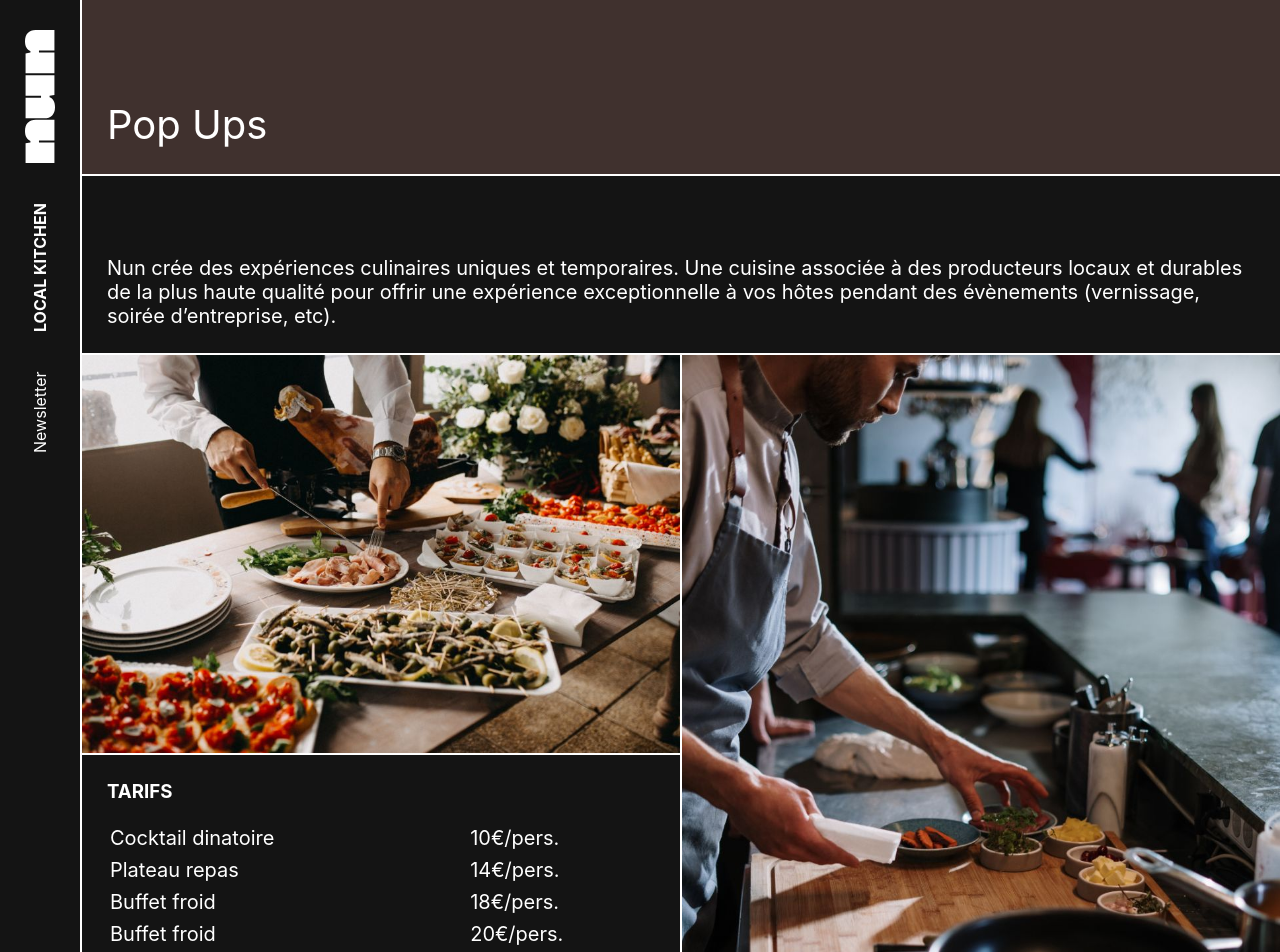
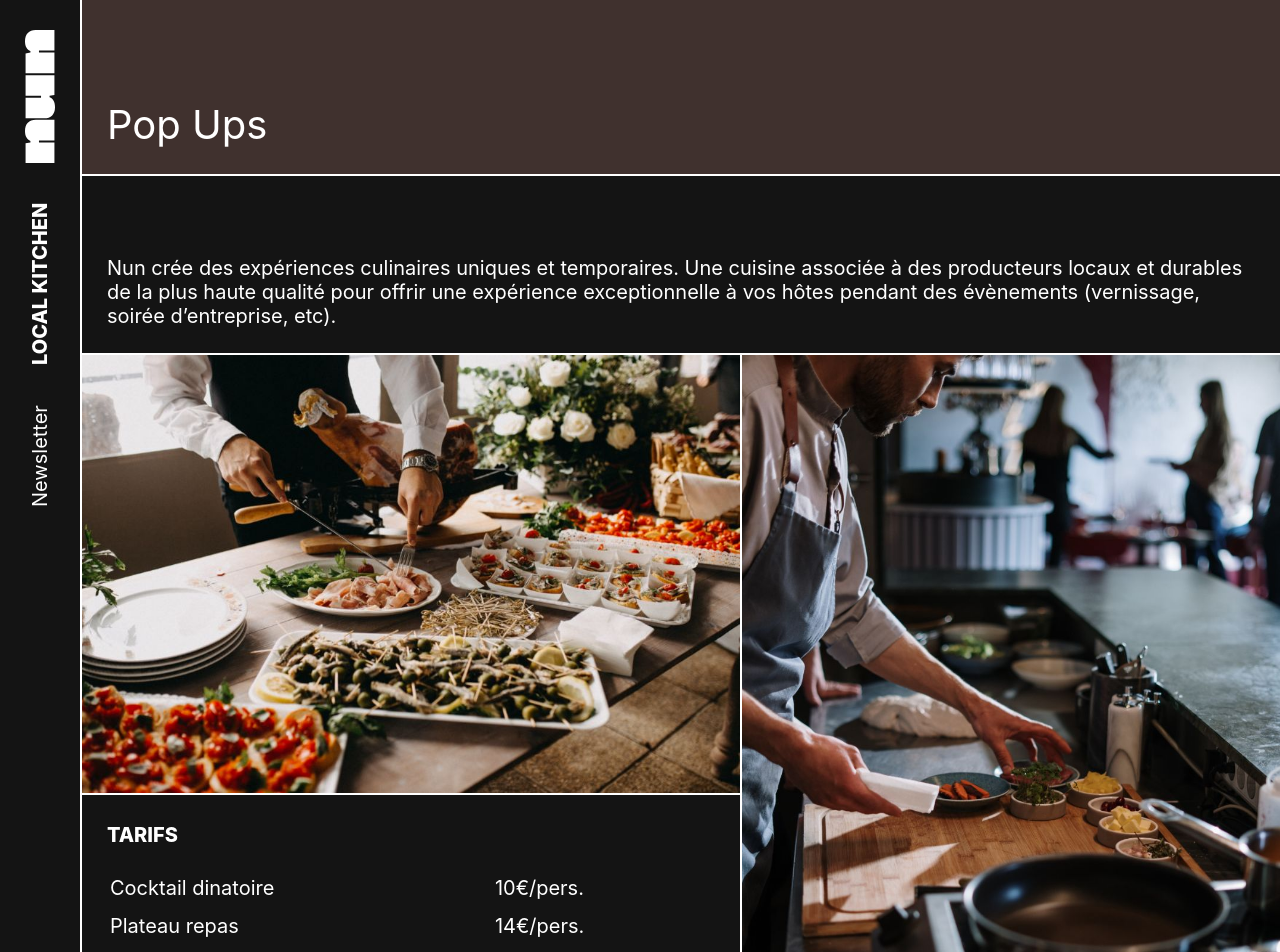
Before and after one commit to corentincaton/nun, a React (Create React App) app: page /pop-ups in a window 1280 px wide. Shown: the top 952 px of the page. Built offline with nearby package versions, Linux system fonts and the light colour scheme.

Commit message:
Lil cleanup

```diff
--- a/src/Components/About.js
+++ b/src/Components/About.js
@@ -1,7 +1,6 @@
 function About() {
     return (
         <div className="About">
-            <p>About page</p>
         </div>
     );
 }
--- a/src/Components/ItemsRow.js
+++ b/src/Components/ItemsRow.js
@@ -1,11 +1,14 @@
 import {Link} from "react-router-dom";
 
 const ItemsRow = ({row, items}) => {
+
+    let borderWidth = "2px";
+
     return (
         <div className={"row row-" + row}>
             {items.map((item) => (
-                <Link to={"/" + item.link} className={"row-item row-item-" + item.id} key={item.id} style={{width: "calc(" + item.width + " - 2px)"}}>
-                    <div className="row-item-container">{item.name}</div><span className="row-item-border"></span>
+                <Link to={"/" + item.link} className={"row-item row-item-" + item.id} key={item.id} style={{width: "calc(" + item.width + " - " + borderWidth + ")"}}>
+                    <p>{item.name}</p><span className="row-item-border"></span>
                 </Link>
             ))}
         </div>
--- a/src/Components/Menu.js
+++ b/src/Components/Menu.js
@@ -1,33 +1,35 @@
 import { useState } from "react";
 import Header from "./Header";
-import Paragraph from "./Paragraph";
 import ImageContainer from "./ImageContainer";
 import image from "../Assets/Images/06.jpg";
-
-
 
 function Menu() {
 
     const [header, setHeader] = useState({text: "Le menu du mois", color: "#40312E"});
     const [text, setText] = useState("Les huîtres aux poivrons");
-    const [ingredientListHeader, setIngredientListHeader] = useState("Tarifs");
+    const [youtubeLink, setYoutubeLink] = useState("https://www.youtube.com/embed/ereeLT4eD0U");
+    const [ingredientListHeader, setIngredientListHeader] = useState("Ingrédients");
     const [ingredientList, setIngredientList] = useState(["Huîtres", "Tomates", "Citron", "Parmesan", "Poivrons", "Piment d'espelette"]);
 
     return (
         <div className="Menu">
             <Header header={header} />
             <ImageContainer srcImage={image} />
-            <Paragraph text={text} />
+            <h3>{text}</h3>
             <div className="split-section">
                 <div className="left">
-                    <div className="ingredient-list">
-                    <h3>{ingredientListHeader}</h3>
-                    {ingredientList.map((item) => (
-                        <p>{item}</p>
-                    ))}
+                    <div className="info">
+                    <h4>{ingredientListHeader}</h4>
+                        {ingredientList.map((item, index) => (
+                            <p key={index}>{item}</p>
+                        ))}
                     </div>
                 </div>
-                <div className="right"></div>
+                <div className="right">
+                    <div className="video-wrapper">
+                        <iframe width="560" height="315" src={youtubeLink} title="YouTube video player" frameborder="0" allow="accelerometer; autoplay; clipboard-write; encrypted-media; gyroscope; picture-in-picture" allowfullscreen></iframe>
+                    </div>
+                </div>
             </div>
         </div>
     );
--- a/src/Components/Navbar.js
+++ b/src/Components/Navbar.js
@@ -1,12 +1,11 @@
 import logo from "../Assets/Images/logo.svg";
 import {Link} from "react-router-dom";
-
 
 function Navbar() {
     return (
         <div className="Navbar">
             <p>Newsletter</p>
-            <p className="description">Local Kitchen</p>
+            <h1>Local Kitchen</h1>
             <Link to="/"><img src={logo} alt="" /></Link>
         </div>
     );
--- a/src/Components/PopUps.js
+++ b/src/Components/PopUps.js
@@ -4,8 +4,6 @@ import Paragraph from "./Paragraph";
 import ImageContainer from "./ImageContainer";
 import firstImage from "../Assets/Images/04.jpg";
 import secondImage from "../Assets/Images/05.jpg";
-
-
 
 function PopUps() {
 
@@ -22,8 +20,8 @@ function PopUps() {
             <div className="split-section">
                 <div className="left">
                     <ImageContainer srcImage={firstImage} />
-                    <div className="price-list">
-                    <h3>{priceListHeader}</h3>
+                    <div className="info">
+                        <h4>{priceListHeader}</h4>
                         <table><tbody>
                         {priceList.map((item) => (
                             <tr key={item.id}>
--- a/src/Components/PrivateChef.js
+++ b/src/Components/PrivateChef.js
@@ -4,8 +4,6 @@ import Paragraph from "./Paragraph";
 import ImageContainer from "./ImageContainer";
 import firstImage from "../Assets/Images/01.jpg";
 import secondImage from "../Assets/Images/02.jpg";
-
-
 
 function PrivateChef() {
 
--- a/src/index.css
+++ b/src/index.css
@@ -28,6 +28,46 @@ code {
   padding-bottom: 40px;
 }
 
+h1 {
+  font-size: 20px;
+  font-weight: 800;
+  display: inline-block;
+  text-transform: uppercase;
+  padding-top: 40px;
+}
+
+h3 {
+  text-transform: uppercase;
+  padding: 40px 25px 25px;
+  font-size: 30px;
+  font-weight: 400;
+  border-bottom: var(--app-border);
+}
+
+h4 {
+  text-transform: uppercase;
+  padding-bottom: 20px;
+  font-size: 20px;
+  font-weight: 800;
+}
+
+table {
+  width: 100%;
+  font-size: 20px;
+}
+
+.td:first-child {
+  padding-right: 20px;
+}
+
+td {
+  padding-bottom: 5px;
+}
+
+img {
+  width: 100%;
+}
+
 p,
 a,
 h1,
@@ -39,9 +79,35 @@ button {
   margin: 0px;
 }
 
+h2 {
+  font-weight: 400;
+  font-size: 40px;
+}
+
 a {
   color: white;
   text-decoration: none;
+}
+
+p {
+  font-weight: 400;
+  font-size: 20px;
+}
+
+.video-wrapper {
+  position: relative;
+  padding-bottom: 56.25%;
+  padding-top: 25px;
+  height: 0;
+}
+
+.video-wrapper iframe {
+  position: absolute;
+  top: 0;
+  left: 0;
+  width: 100%;
+  height: 100%;
+  border-bottom: var(--app-border);
 }
 
 .Navbar {
@@ -64,12 +130,6 @@ a {
 
 .Navbar p {
   display: inline-block;
-  padding-top: 40px;
-}
-
-.Navbar .description {
-  font-weight: bolder;
-  text-transform: uppercase;
 }
 
 .Home {
@@ -107,12 +167,11 @@ a {
 
 .Home .row-item {
   cursor: pointer;
-  font-size: 20px;
   display: flex;
   align-items: flex-end;
 }
 
-.Home .row-item-container {
+.Home p {
   padding: 15px;
 }
 
@@ -179,59 +238,55 @@ a {
   padding: 100px 25px 25px;
   border-bottom: var(--app-border);
 }
-.Header h2 {
-  font-weight: 400;
-  font-size: 40px;
-}
 
 .Paragraph {
   padding: 80px 25px 25px;
   border-bottom: var(--app-border);
-}
-.Paragraph p {
-  font-weight: 400;
-  font-size: 20px;
 }
 
 .ImageContainer {
   font-size: 0px;
   border-bottom: var(--app-border);
 }
-.ImageContainer img {
-  width: 100%;
-}
-.Main .PopUps {
+
+.Main .PopUps,
+.Main .Menu {
   padding-bottom: 0px;
 }
-.Menu .split-section,
-.PopUps .split-section {
+
+.split-section {
   display: flex;
 }
-.PopUps .price-list {
+
+.split-section .left {
+  line-height: 1.5;
+}
+
+.split-section .info {
   padding: 25px;
   border-bottom: var(--app-border);
 }
-.PopUps table {
-  width: 100%;
-  font-size: 20px;
-}
-.PopUps td:first-child {
-  padding-right: 20px;
-}
-.PopUps td {
-  padding-bottom: 5px;
-}
-.PopUps h3 {
-  text-transform: uppercase;
-  padding-bottom: 20px;
-}
-.PopUps .right {
+
+.split-section .right {
   border-left: var(--app-border);
   padding-bottom: 40px;
 }
-.Menu .ingredient-list {
-  padding: 25px;
+
+.PopUps .left {
+  width: 55%;
 }
+
+.PopUps .right {
+  width: 45%;
+}
+
+.Menu .left {
+  width: 40%;
+}
+.Menu .right {
+  width: 60%;
+}
+
 @media only screen and (max-width: 769px) {
   .Main {
     margin-left: 75px;
@@ -320,10 +375,13 @@ a {
     margin-bottom: 0px;
   }
 
-  .PopUps .split-section {
+  .split-section {
     flex-direction: column;
   }
-  .PopUps .right {
+
+  .split-section .left,
+  .split-section .right {
+    width: 100%;
     border-left: none;
   }
 }
```
Lines whose indentation alone changed are shown as unchanged.
